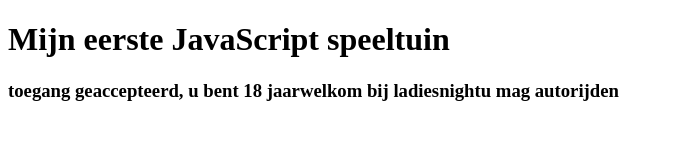
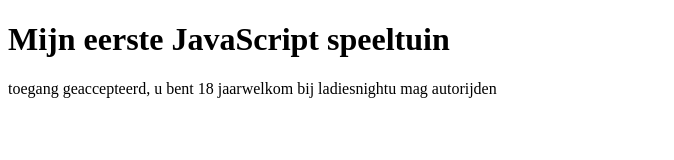
Before and after one commit to dream-girl888/Gebruik-if-else-statements, a plain HTML site: page Index.html in a window 1280 px wide. Shown: the whole page, without its empty margins (0-674 px from the left). Drawn offline with Linux system fonts and the light colour scheme.

Commit message:
Update Index.html

```diff
--- a/Index.html
+++ b/Index.html
@@ -4,15 +4,13 @@
 <head>
     <!-- hier zet je de code in de head tags -->
     <title> Mijn eerste javascript pagina </title>
-    <link rel="stylesheet" type="text/css" href="styles.css">
 </head>
 
 <body>
     <!-- hier zet je de code in de body tags-->
     <h1> Mijn eerste JavaScript speeltuin </h1>
-    <h3 class="opmaak">
-        <script type="text/javascript" src="script.js"></script>
-    </h3>
+
+    <script type="text/javascript" src="script.js"></script>
 </body>
 
 </html>
```
